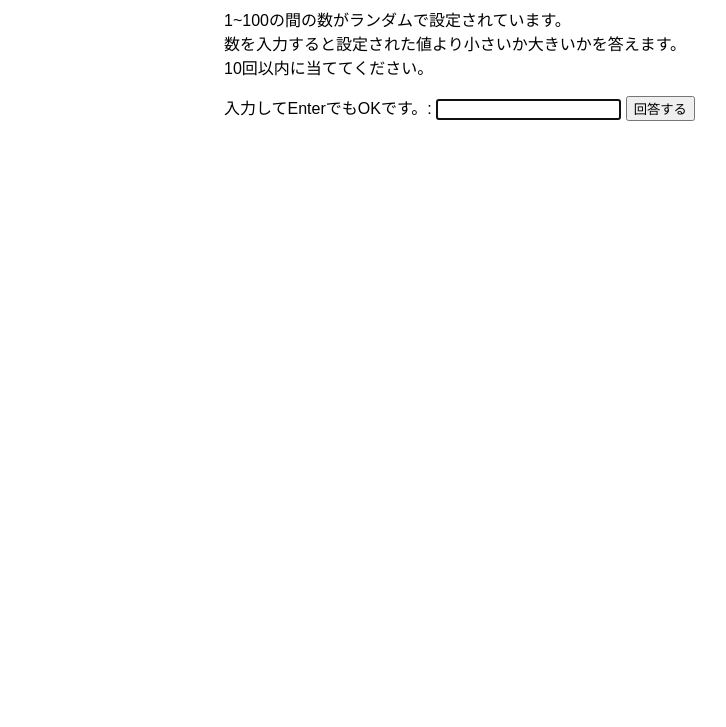
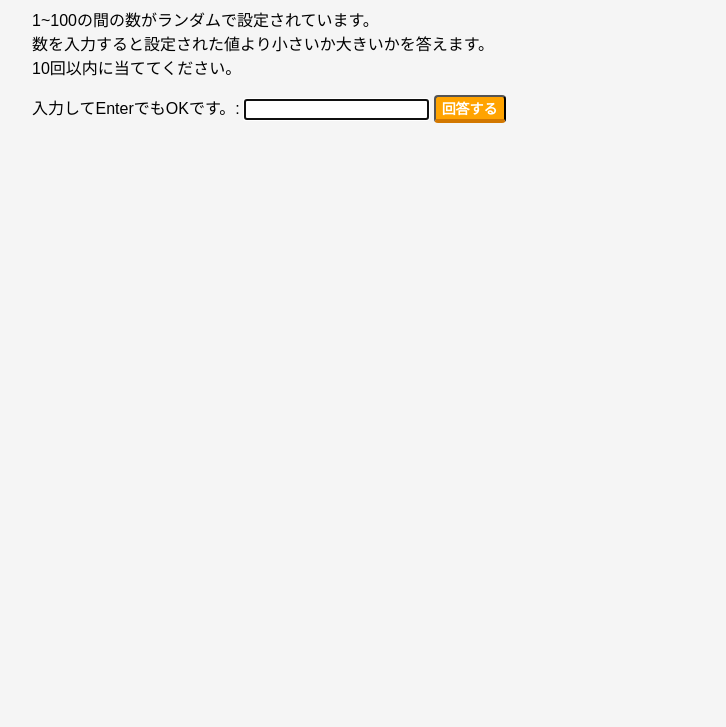
Before and after one commit to BuWare/javascript-study, a plain HTML site: page index.html in a window 1280 px wide. Shown: the part 73-800 px from the top of the page, without its empty margins (96-822 px from the left). Drawn offline with Linux system fonts and the light colour scheme.

Commit message:
デザインを変更

```diff
--- a/index.html
+++ b/index.html
@@ -2,7 +2,7 @@
 <html>
   <head>
     <meta charset="utf-8">
-
+    <meta name="viewport" content="width=device-width, initial-scale=1, maximum-scale=1, user-scalable=no">
     <title>Number guessing</title>
 
     <style>
@@ -11,14 +11,34 @@
       }
       body {
         width: 50%;
-        max-width: 800px;
-        min-width: 480px;
+        max-width: 100%;
+        min-width: 80%;
         margin: 0 auto;
+        background-color: whitesmoke;
       }
       .lastResult {
         color: white;
         padding: 3px;
       }
+      .guessSubmit {
+          display: inline-block;
+          max-width: 180px;
+          text-align: left;
+          background-color: #ffa300;
+          font-size: 14px;
+          color: #FFF;
+          text-decoration: none;
+          font-weight: bold;
+          padding: 1px 6px;
+          border-radius: 4px;
+          border-bottom: 4px solid #d37800;
+        }
+
+        .btn-push:active {
+            transform: translateY(4px);
+            -webkit-transform: translateY(4px);
+            border-bottom: none;
+        }
     </style>
   </head>
 
@@ -28,7 +48,7 @@
       <p>1~100の間の数がランダムで設定されています。<br>数を入力すると設定された値より小さいか大きいかを答えます。<br>10回以内に当ててください。</p>
 
 <div class="form">
-  <label for="guessField">入力してEnterでもOKです。: </label><input type="text" id="guessField" class="guessField">
+  <label for="guessField">入力してEnterでもOKです。: </label><input type="text" id="guessField" class="guessField" pattern='[0-9]*'>
   <input type="submit" value="回答する" class="guessSubmit">
 </div>
 
```
